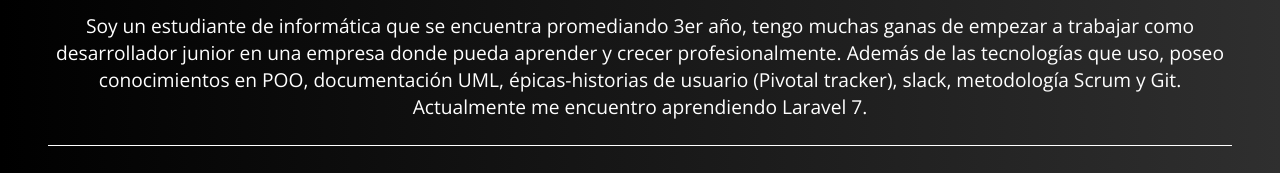
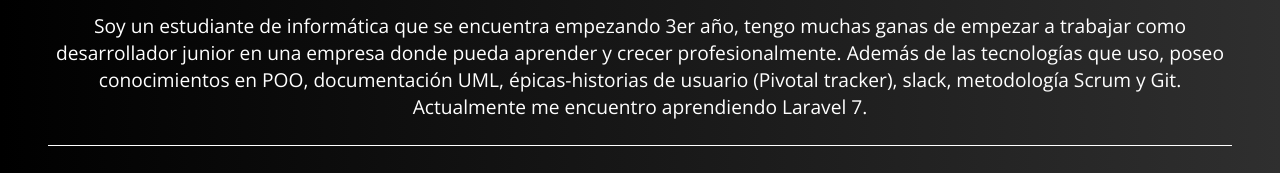
Before and after one commit to GustavoRu/Portafolio, a plain HTML site: page index.html in a window 1280 px wide. Shown: the part 612-785 px from the top of the page. Drawn offline with nearby package versions, Linux system fonts and the light colour scheme.

Commit message:
Update index.html
detalles desc

```diff
--- a/index.html
+++ b/index.html
@@ -29,7 +29,7 @@
           <div class="secciones">
             <div class="datos">
                 <h2 class="datos-titulos"><i class="fa fa-user" aria-hidden="true"></i> Sobre mí</h2>
-                <div class="txt">Soy un estudiante de informática que se encuentra promediando 3er año, tengo
+                <div class="txt">Soy un estudiante de informática que se encuentra empezando 3er año, tengo
                     muchas ganas de empezar a trabajar
                     como desarrollador junior en una
                     empresa donde pueda aprender y
```
